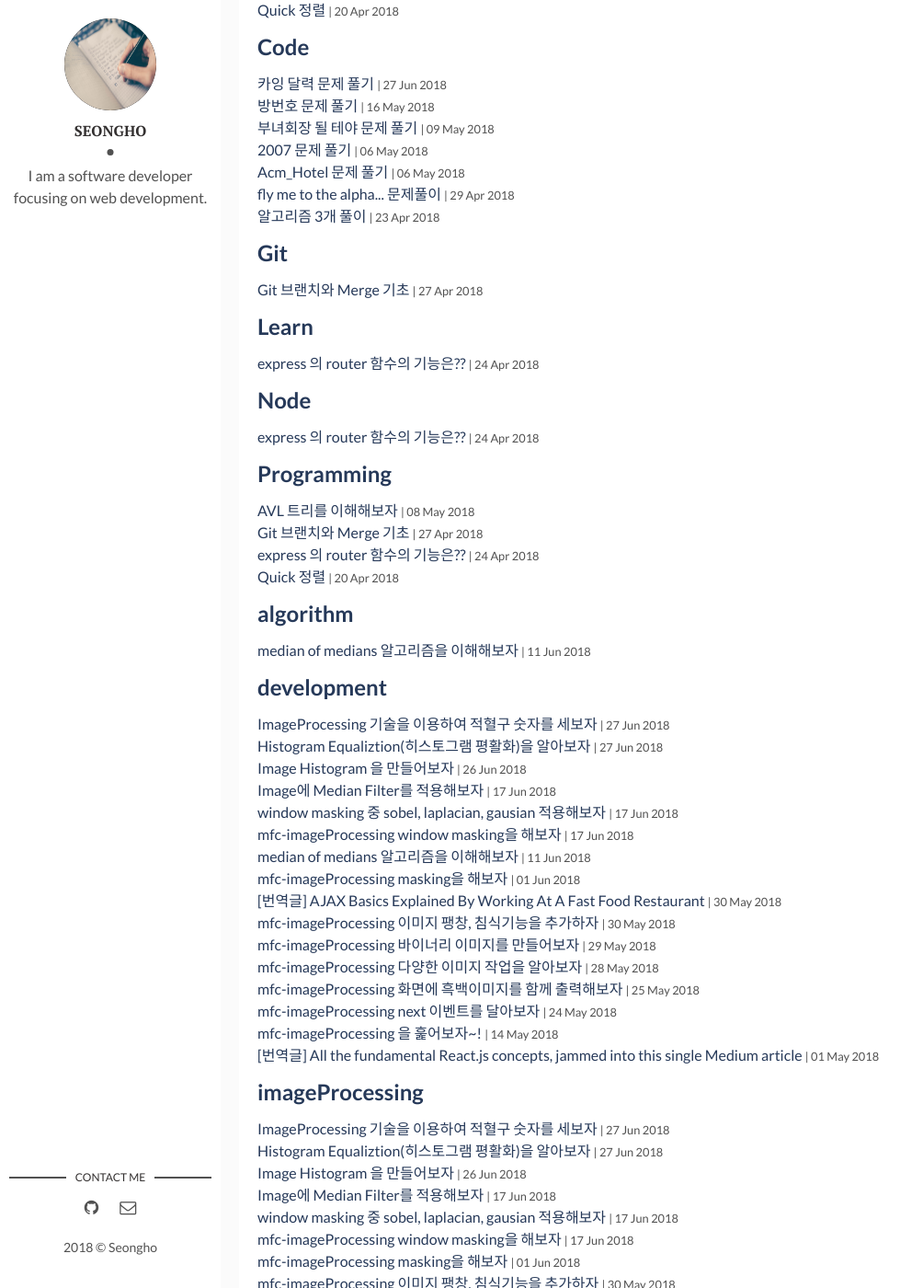
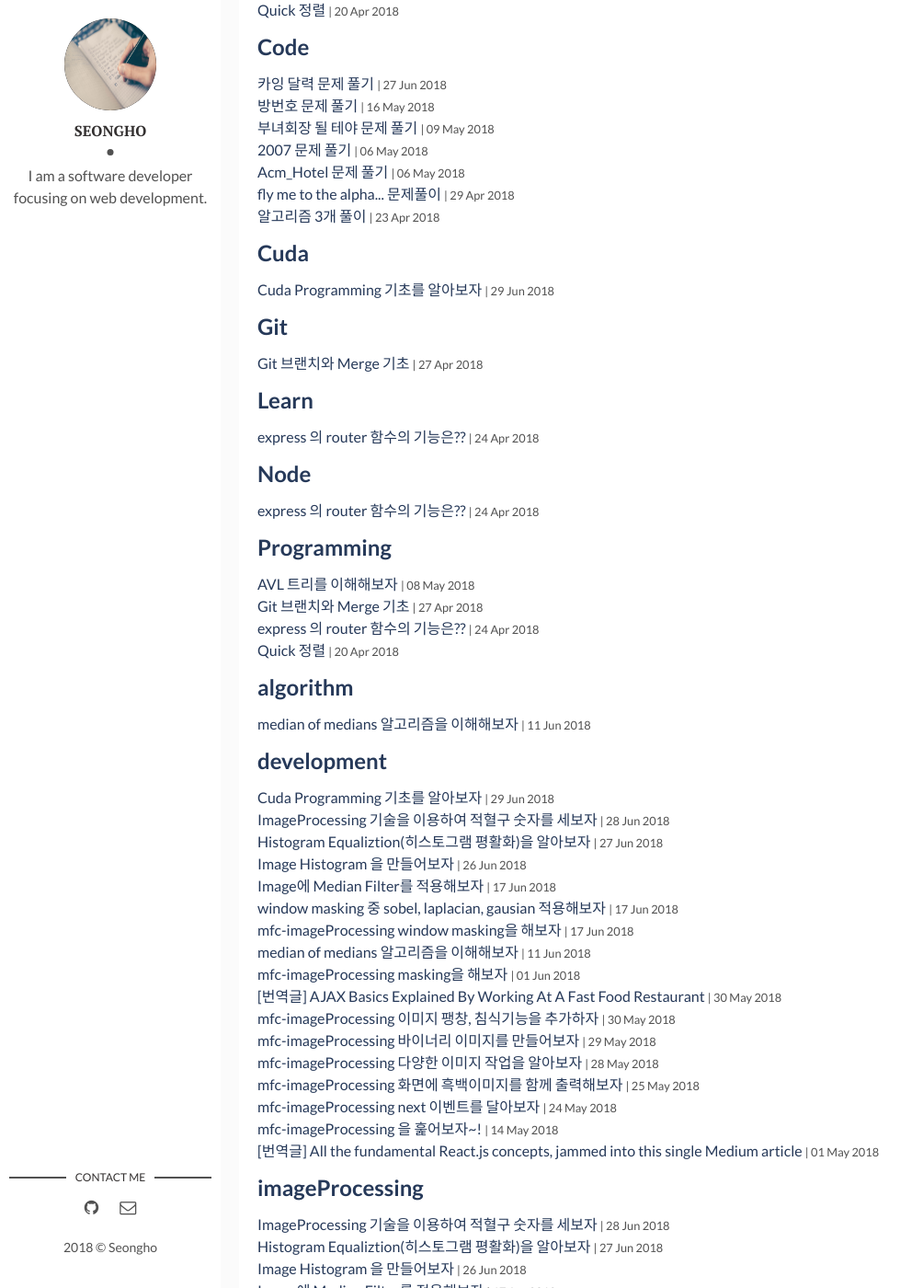
Before and after one commit to nsho77/nsho77.github.io, a Jekyll site: the page built from tags.html, in a window 1280 px wide and 1400 px high, scrolled down 460 px. Shown: the whole window at 92% size, without its empty margins (0-1004 px from the left). Built offline with Jekyll 4.4.1, drawn with Linux system fonts in a browser that asks for light colours; some of the changed lines change nothing that is shown.

Commit message:
cuda programming continue

```diff
--- a/_posts/2018-06-28-Counting-Redbloodcell.md
+++ b/_posts/2018-06-28-Counting-Redbloodcell.md
@@ -1,7 +1,7 @@
 ---
 layout: post
 title: ImageProcessing 기술을 이용하여 적혈구 숫자를 세보자
-date: 2018-06-27 14:45:00 +0900
+date: 2018-06-28 14:45:00 +0900
 description: mfc imageprocessing region growing 작업을 알아보자 # Add post description (optional)
 img:  # Add image post (optional)
 tags: [development, imageProcessing]
--- /dev/null
+++ b/_posts/2018-06-29-Cuda-Programming.md
@@ -0,0 +1,220 @@
+---
+layout: post
+title: Cuda Programming 기초를 알아보자
+date: 2018-06-29 10:15:00 +0900
+description: Cuda Progamming # Add post description (optional)
+img:  # Add image post (optional)
+tags: [development, Cuda]
+---
+
+CUDA(Computed Unified Device Architecture) 는 NVIDIA에서 개발한 GPU 개발툴이다.
+CUDA 이외에 OpenCL 이라는 개발 툴도 있다. OpenCL 은 다양한 기종에서 수행 가능한 GPU 병렬처리 개발환경을 제공한다.
+Nvidia 는 CUDA 를 사용하고 Intel, AMD 등의 GPU 에서는 OpenCL 로 병렬처리를 수행하는 일이 많다고 한다.
+OpenCL은 병렬처리 한 결과를 생성하고 기존 프로젝트에서 import 해서 사용해야 한다.
+이에 비해 CUDA 는 C / C++ 로 코딩하고 프로젝트 내에서 함께 컴파일하여 사용할 수 있다.
+
+우리는 Nvidia CUDA 를 이용한 병렬처리 방법을 알아볼 것이다.
+
+우선 알맞은 버전의 CUDA를 설치한다. CUDA 설치 방법은 쉬우므로 생략하기로 한다.
+
+
+![cudaProject]({{"/assets/img/CUDA/cudaProject.png"}})
+Nvidia 항목이 생긴것을 확인하고 클릭하여 프로젝트를 생성한다.
+
+생성하면 kernel.cu 라는 소스가 자동으로 생성된 것을 확인할 수 있다.
+CUDA 소스는 확장자가 cu 이다.
+
+예제 소스 kernel.cu 를 보면서 어떤 방식으로 돌아가는지 간단히 이해해보자.
+메인 함수 부분을 살펴보자.
+{% highlight cpp %}
+int main()
+{
+    // array 이를 초기화 한다.
+    // a 배열과 b 배열 더한 값을 c 배열에 저장할 것이다.
+    const int arraySize = 5;
+    const int a[arraySize] = {1, 2, 3, 4, 5};
+    const int b[arraySize] = {10, 20, 30, 40, 50};
+    int c[arraySize] = { 0 };
+
+    // 벡터 더하는 작업수행
+    // cudaError_t 는 다양한 error 값을 정의해놓고 있다.
+    cudaError_t cudaStatus = addWithCuda(c, a, b, arraySize);
+
+    // 에러가 났는지 확인한다.
+    if(cudaStatus != cudaSuccess)
+    {
+        fprintf(stderr,"addWithCuda failed!");
+        return 1;
+    }
+}
+{% endhighlight %}
+
+cudaError_t 의 정의를 봐보자.
+{% highlight cpp %}
+// enum cudaError 가 cudaError_t 의 다른 이름이다.
+typedef __device_builtin__ enum cudaError cudaError_t;
+...
+ // enum cudaError 의 정의는 아래와 같다.
+ enum __device_builtin__ cudaError
+ {
+     cudaSuccess = 0,
+     cudaErrorMissingConfiguration = 1,
+     cudaErrorMemoryAllocation = 2,
+     ...
+ }
+{% endhighlight %}
+
+그럼 위의 예에서 cudaError 값을 프린트 해보자.
+{% highlight cpp %}
+int main()
+{
+    ...
+    cudaError_t cudaStatus = addWithCuda(c, a, b, arraySize);
+    fprintf(stderr, "cudaError : %d\n", cudaStatus);
+}
+{% endhighlight %}
+
+이러면 cudatError : 0 이라고 출력되는 것을 볼 수 있다.
+0 은 cudaSuccess 를 의미한다.
+
+이어서 코드를 보자.
+{% highlight cpp %}
+int main()
+{
+    ...
+    cudaError_t cudaStatus = addWithCuda(c, a, b, arraySize);
+    fprintf(stderr, "cudaError : %d\n", cudaStatus);
+    if (cudaStatus != cudaSuccess) {
+        fprintf(stderr, "addWithCuda failed!");
+        return 1;
+    }
+
+    // 작업 후 결과값을 프린트
+    printf("{1,2,3,4,5} + {10,20,30,40,50} = %d,%d,%d,%d,%d \n",
+        c[0], c[1], c[2], c[3], c[4]);
+
+    // cudaDeviceReset must be called before exiting in order for profiling and
+    // tracing tools such as Nsight and Visual Profiler to show complete traces.
+    // 병렬처리 작업을 수행하고 cudaDeviceReset 을 콜해야한다.
+    cudaStatus = cudaDeviceReset();
+    if (cudaStatus != cudaSuccess) {
+        fprintf(stderr, "cudaDeviceReset failed!");
+        return 1;
+    }
+
+    return 0;
+}
+{% endhighlight %}
+
+메인 작업 함수를 분석하자.
+{% highlight cpp %}
+cudaError_t addWithCuda(int* c, const int* a, const int* b, unsigned int size)
+{
+    // 메모리 공간을 gpu에 만들어야 한다.
+    // 먼저 포인터를 선언한다.
+    int *dev_a = 0;
+    int *dev_b = 0;
+    int *dev_c = 0;
+
+    // 리턴 값에 사용되는 cudaError 타입 변수를 만든다.
+    cudaError_t cudaStatus;
+
+    // Choose which GPU to run on, change this on a multi-GPU system.
+    // GPU 가 여러 개일 경우 1 번 GPU를 사용하기로 설정함.
+	// GPU 가 1 개일 경우 콜 하지 않아도 기본으로 1번이 잡힘.
+    cudaStatus = cudaSetDevice(0);
+    if (cudaStatus != cudaSuccess) {
+        fprintf(stderr, "cudaSetDevice failed!  Do you have a CUDA-capable GPU installed?");
+        goto Error;
+    }
+
+    // Allocate GPU buffers for three vectors (two input, one output).
+    // cudaMalloc 은 GPU 메모리에 size 만큼 공간을 할당하는 기능을 한다.
+    cudaStatus = cudaMalloc((void**)&dev_c, size * sizeof(int));
+    if (cudaStatus != cudaSuccess) {
+        fprintf(stderr, "cudaMalloc failed!");
+        goto Error;
+    }
+
+    cudaStatus = cudaMalloc((void**)&dev_a, size * sizeof(int));
+    if (cudaStatus != cudaSuccess) {
+        fprintf(stderr, "cudaMalloc failed!");
+        goto Error;
+    }
+
+    cudaStatus = cudaMalloc((void**)&dev_b, size * sizeof(int));
+    if (cudaStatus != cudaSuccess) {
+        fprintf(stderr, "cudaMalloc failed!");
+        goto Error;
+    }
+
+    // Copy input vectors from host memory to GPU buffers.
+    // cpu 메모리에 존재하는 값을 gpu 메모리에 복사한다.
+    cudaStatus = cudaMemcpy(dev_a, a, size * sizeof(int), cudaMemcpyHostToDevice);
+    if (cudaStatus != cudaSuccess) {
+        fprintf(stderr, "cudaMemcpy failed!");
+        goto Error;
+    }
+
+    cudaStatus = cudaMemcpy(dev_b, b, size * sizeof(int), cudaMemcpyHostToDevice);
+    if (cudaStatus != cudaSuccess) {
+        fprintf(stderr, "cudaMemcpy failed!");
+        goto Error;
+    }
+
+    // Launch a kernel on the GPU with one thread for each element.
+    // addKernel은 실제 연산을 코어에서 동작시키는 기능을 한다.
+    addKernel<<<1, size>>>(dev_c, dev_a, dev_b);
+
+    // Check for any errors launching the kernel
+    // 커널 함수가 제대로 동작했는지 확인한다.
+    cudaStatus = cudaGetLastError();
+    if (cudaStatus != cudaSuccess) {
+        fprintf(stderr, "addKernel launch failed: %s\n", cudaGetErrorString(cudaStatus));
+        goto Error;
+    }
+
+    // cudaDeviceSynchronize waits for the kernel to finish, and returns
+    // any errors encountered during the launch.
+    // 각 코어들이 모두 일을 끝마칠때까지 기다려주는 함수( 이 함수가 없으면 kernel 함수 여러 개일 때 의문사 발생)
+    cudaStatus = cudaDeviceSynchronize();
+    if (cudaStatus != cudaSuccess) {
+        fprintf(stderr, "cudaDeviceSynchronize returned error code %d after launching addKernel!\n", cudaStatus);
+        goto Error;
+    }
+
+    // Copy output vector from GPU buffer to host memory.
+    // 계산 결과를 cpu 메모리에 복사한다.
+    cudaStatus = cudaMemcpy(c, dev_c, size * sizeof(int), cudaMemcpyDeviceToHost);
+    if (cudaStatus != cudaSuccess) {
+        fprintf(stderr, "cudaMemcpy failed!");
+        goto Error;
+    }
+
+Error:
+// 실행중간 Error 발생 시, GPU 에 할당한 메모리를 반환한다.
+    cudaFree(dev_c);
+    cudaFree(dev_a);
+    cudaFree(dev_b);
+
+    return cudaStatus;
+}
+{% endhighlight %}
+
+정리하면 이와 같다.
+
+1. GPU 에 메모리를 할당한다.
+2. CPU 값을 GPU 메모리에 복사한다.
+3. 코어 작업을 실행한다.
+4. 결과값을 CPU 메모리로 복사한다.
+5. GPU에 할당한 메모리를 반환한다.
+
+이제 addKernel 함수는 어떻게 생겼는지 알아보자.
+
+{% highlight cpp %}
+__global__ void addKernel(int* c, const int* a, const int* b)
+{
+    int i = threadIdx.x;
+    c[i] = a[i] + b[i];
+}
+{% endhighlight %}
```
Also changed, not shown: assets/img/CUDA/cudaProject.png (added).
